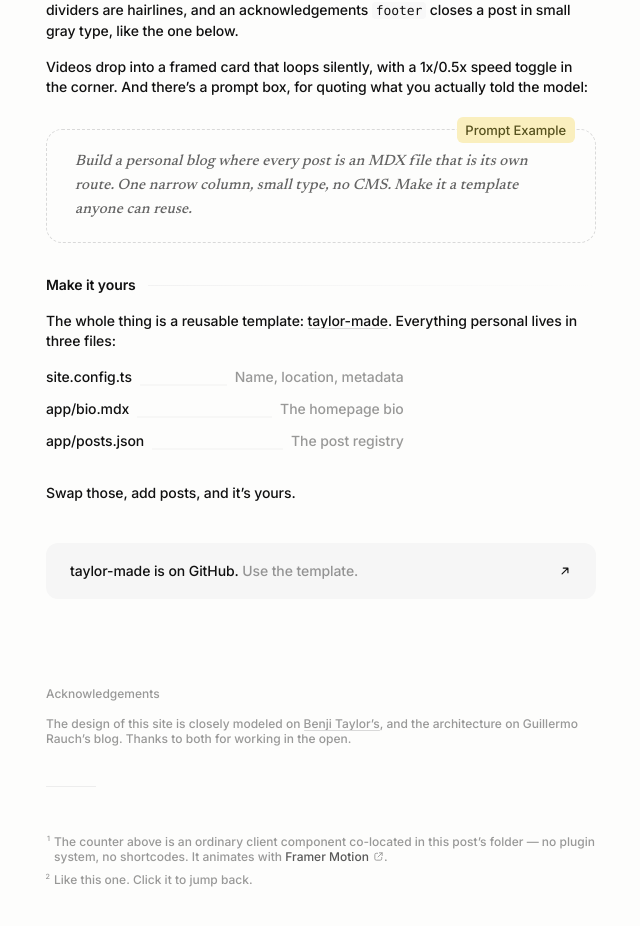
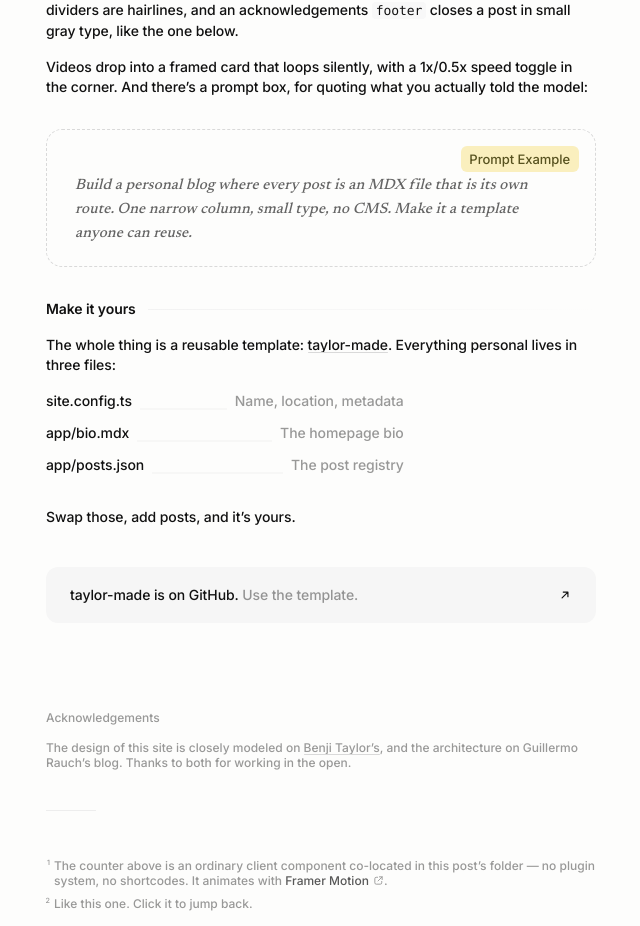
Before and after one commit to blsage/blog, a Next.js app: page /building-this-blog in a window 1280 px wide. Shown: the part 1641-2567 px from the top of the page, without its empty margins (319-959 px from the left). Built offline with nearby package versions, Linux system fonts and the light colour scheme.

Commit message:
Move prompt label inside box, hug title text with target flash

```diff
--- a/app/(articles)/article-aside.tsx
+++ b/app/(articles)/article-aside.tsx
@@ -44,9 +44,16 @@ export function ArticleAside() {
   const flashHeading = (id: string) => {
     const heading = document.getElementById(id);
     if (!heading) return;
-    heading.classList.remove("target");
-    void heading.offsetWidth;
-    heading.classList.add("target");
+    let text = heading.querySelector<HTMLSpanElement>(":scope > [data-flash]");
+    if (!text) {
+      text = document.createElement("span");
+      text.dataset.flash = "";
+      while (heading.firstChild) text.appendChild(heading.firstChild);
+      heading.appendChild(text);
+    }
+    text.classList.remove("target");
+    void text.offsetWidth;
+    text.classList.add("target");
   };
 
   return (
--- a/app/globals.css
+++ b/app/globals.css
@@ -340,11 +340,15 @@ a {
   border-radius: 1rem;
 }
 
+.article .prompt[data-label] {
+  padding-top: 2.75rem;
+}
+
 .article .prompt[data-label]::after {
   content: attr(data-label);
   position: absolute;
-  top: -0.8125rem;
-  right: 1.25rem;
+  top: 1rem;
+  right: 1rem;
   padding: 0.2rem 0.55rem;
   background: #faefbe;
   color: #57521f;
```
